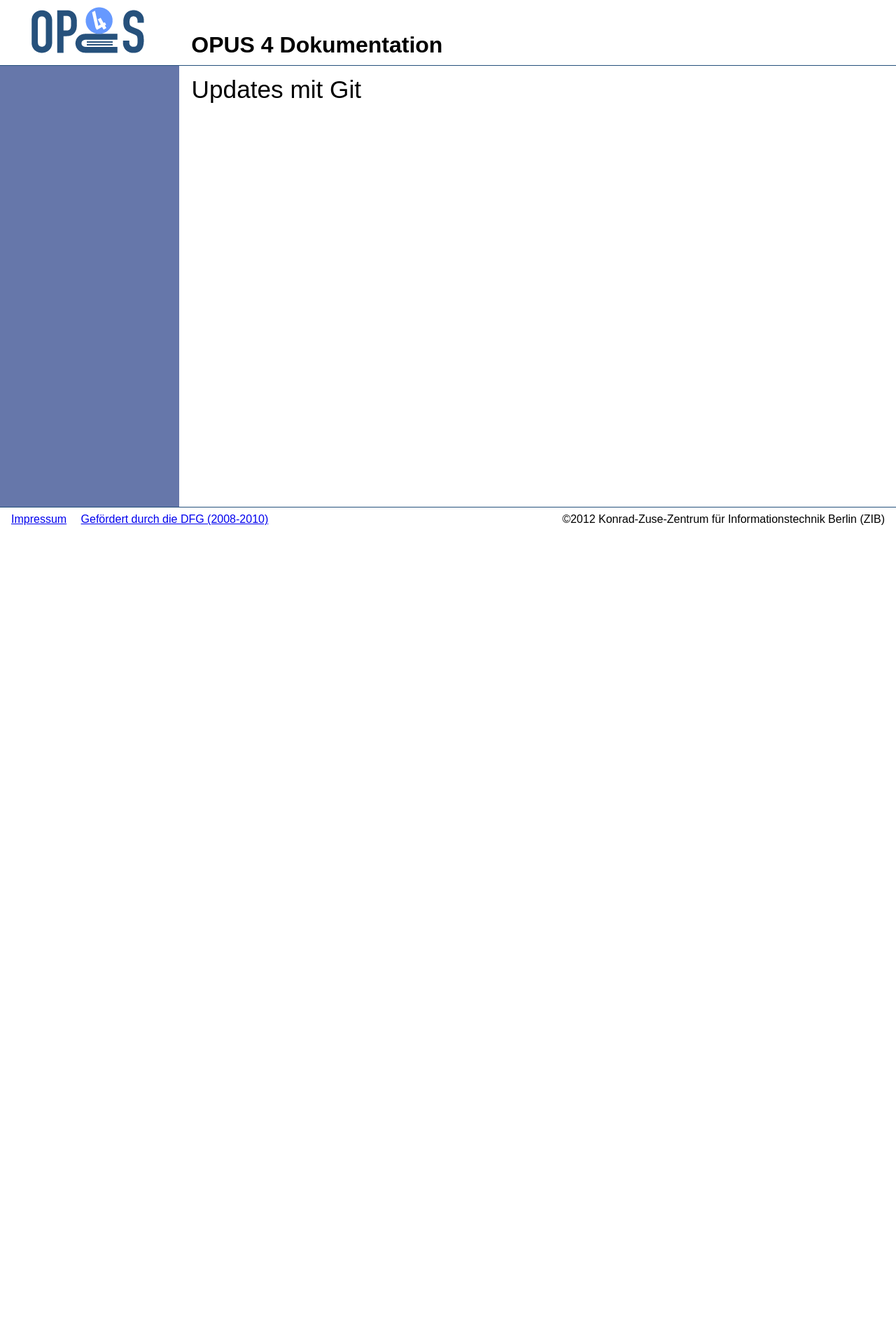
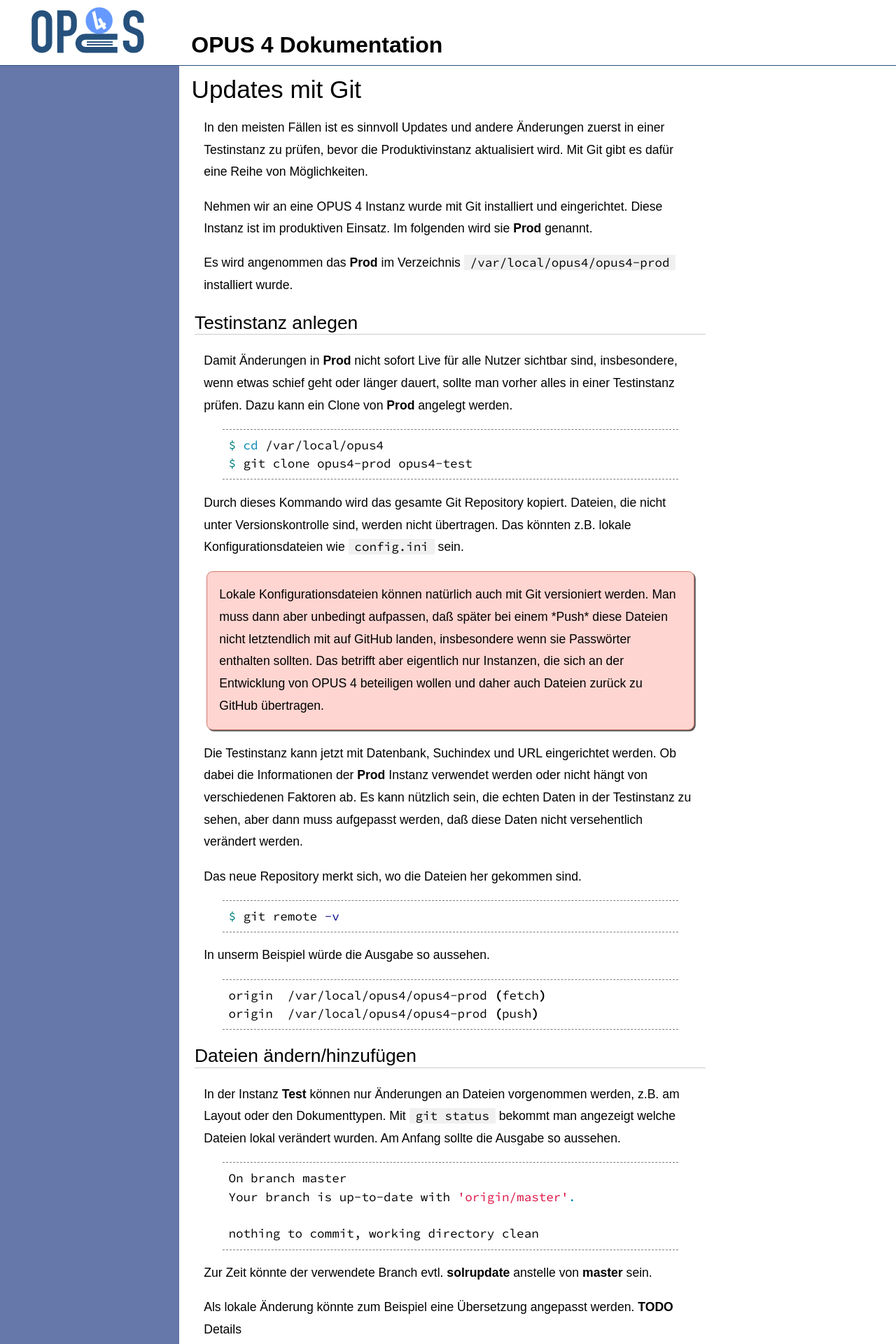
Before and after one commit to OPUS4/opus4.github.io, a Jekyll site: the page built from update/git.md, in a window 1280 px wide. Shown: the top 1920 px of the page at 70% size. Built offline with Jekyll 4.4.1, drawn with Linux system fonts in a browser that asks for light colours; before the commit the page ends 900 px from its top, so only the background shows below that; some of the changed text lies outside the part shown.

Commit message:
#15 - Anleitung für Updates und Arbeit mit Test- und Produktivinstanzen ausgebaut.

```diff
--- a/css/style.css
+++ b/css/style.css
@@ -145,7 +145,7 @@
 }
 
 .highlight {
-    margin: 0em 1.5em;
+    margin: 0.5em 1.5em;
     padding: 0.5em 0.5em;
     /* background: #EEEEEE; */
     border-top: 1px dashed gray;
--- a/update/git.md
+++ b/update/git.md
@@ -3,3 +3,120 @@
 ---
 
 # Updates mit Git
+
+In den meisten Fällen ist es sinnvoll Updates und andere Änderungen zuerst in einer Testinstanz zu prüfen, bevor die
+Produktivinstanz aktualisiert wird. Mit Git gibt es dafür eine Reihe von Möglichkeiten.
+
+Nehmen wir an eine OPUS 4 Instanz wurde mit Git installiert und eingerichtet. Diese Instanz ist im produktiven Einsatz.
+Im folgenden wird sie **Prod** genannt.
+
+Es wird angenommen das **Prod** im Verzeichnis `/var/local/opus4/opus4-prod` installiert wurde.
+
+## Testinstanz anlegen
+
+Damit Änderungen in **Prod** nicht sofort Live für alle Nutzer sichtbar sind, insbesondere, wenn etwas schief geht oder
+länger dauert, sollte man vorher alles in einer Testinstanz prüfen. Dazu kann ein Clone von **Prod** angelegt werden.
+
+{% highlight bash %}
+$ cd /var/local/opus4
+$ git clone opus4-prod opus4-test
+{% endhighlight %}
+
+Durch dieses Kommando wird das gesamte Git Repository kopiert. Dateien, die nicht unter Versionskontrolle sind, werden
+nicht übertragen. Das könnten z.B. lokale Konfigurationsdateien wie `config.ini` sein.
+
+<p class="warning">Lokale Konfigurationsdateien können natürlich auch mit Git versioniert werden. Man muss dann aber
+unbedingt aufpassen, daß später bei einem *Push* diese Dateien nicht letztendlich mit auf GitHub landen, insbesondere
+wenn sie Passwörter enthalten sollten. Das betrifft aber eigentlich nur Instanzen, die sich an der Entwicklung von
+OPUS 4 beteiligen wollen und daher auch Dateien zurück zu GitHub übertragen.</p>
+
+Die Testinstanz kann jetzt mit Datenbank, Suchindex und URL eingerichtet werden. Ob dabei die Informationen der **Prod**
+Instanz verwendet werden oder nicht hängt von verschiedenen Faktoren ab. Es kann nützlich sein, die echten Daten in der
+Testinstanz zu sehen, aber dann muss aufgepasst werden, daß diese Daten nicht versehentlich verändert werden.
+
+Das neue Repository merkt sich, wo die Dateien her gekommen sind.
+
+{% highlight bash %}
+$ git remote -v
+{% endhighlight %}
+
+In unserm Beispiel würde die Ausgabe so aussehen.
+
+{% highlight bash %}
+origin	/var/local/opus4/opus4-prod (fetch)
+origin	/var/local/opus4/opus4-prod (push)
+{% endhighlight %}
+
+## Dateien ändern/hinzufügen
+
+In der Instanz **Test** können nur Änderungen an Dateien vorgenommen werden, z.B. am Layout oder den Dokumenttypen. Mit
+`git status` bekommt man angezeigt welche Dateien lokal verändert wurden. Am Anfang sollte die Ausgabe so aussehen.
+
+{% highlight bash %}
+On branch master
+Your branch is up-to-date with 'origin/master'.
+
+nothing to commit, working directory clean
+{% endhighlight %}
+
+Zur Zeit könnte der verwendete Branch evtl. **solrupdate** anstelle von **master** sein.
+
+Als lokale Änderung könnte zum Beispiel eine Übersetzung angepasst werden. **TODO** Details
+
+Mit `status` wird diese neue Datei aufgelistet.
+
+{% highlight bash %}
+$ git status
+{% endhighlight %}
+
+Mit dem `add` Kommando kann die Datei zum nächsten Commit hinzugefügt werden.
+
+{% highlight bash %}
+$ git add <Datei|Verzeichnis>
+{% endhighlight %}
+
+Mit `commit` wird die neue Datei dann in die Versionskontrolle aufgenommen.
+
+{% highlight bash %}
+$ git commit -m "Übersetzung für Institut angepasst."
+{% endhighlight %}
+
+Mit `status` kann der aktuelle Zustand des Repositories für die **Test** Instanz wieder angezeigt werdne.
+
+{% highlight bash %}
+$ git status
+{% endhighlight %}
+
+Die **Test** Instanz ist jetzt einen Commit weiter als die Produktivinstanz.
+
+{% highlight bash %}
+On branch solrupdate
+Your branch is ahead of 'origin/solrupdate' by 1 commit.
+  (use "git push" to publish your local commits)
+
+nothing to commit, working directory clean
+{% endhighlight %}
+
+## Änderungen übertragen
+
+Wenn die Änderungen in der **Test** Instanz geprüft wurden können sie in die Produktivinstanz übertragen werden. Dafür
+wird in Git normalerweise das `push` Kommando verwendet. In unserem Fall ist das **Prod** Repository aber nicht **bare**
+(TODO verlink Erläuterungen). Das heißt ein Push wird von Git normalerweise abgelehnt. Eine Installationsvariante mit
+**bare** Repository wird später besprochen.
+
+Um die Änderungen jetzt von der **Test** in die **Prod** Instanz übertragen zu können fügen wir die Testinstanz als
+Remote zu Produktivinstanz hinzu.
+
+{% highlight bash %}
+$ cd /var/local/opus4/opus45-prod
+$ git remote add test ../opus45-test
+{% endhighlight %}
+
+Nun können die Änderungen mit `pull` anstelle von `push` übertragen werden. Im Verzeichnis der **Prod** Instanz wird
+folgendes Kommando ausgeführt.
+
+{% highlight bash %}
+$ git pull test master
+{% endhighlight %}
+
+Dadurch wird die gerade in der Testinstanz angelegte Datei in die Produktivinstanz übertragen.
```
Also changed, not shown: update/index.md (+8 -1 lines).
